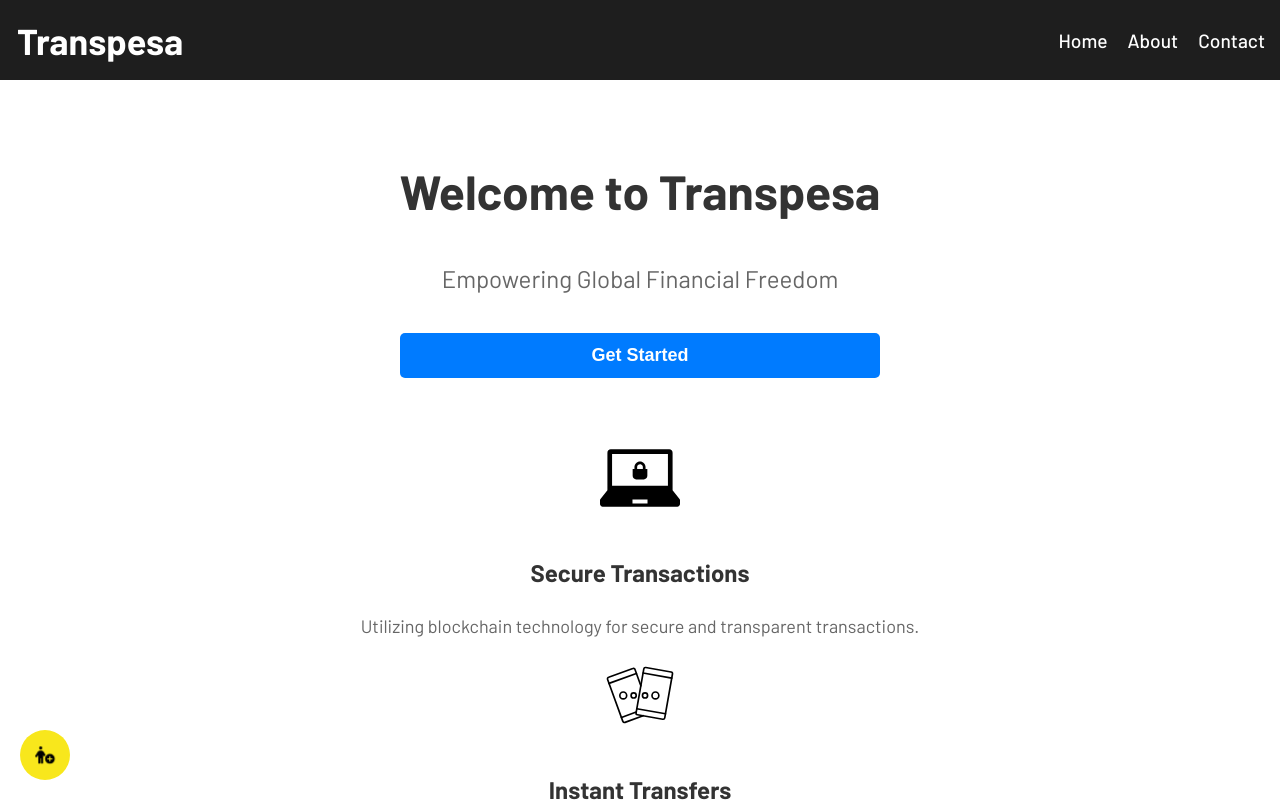
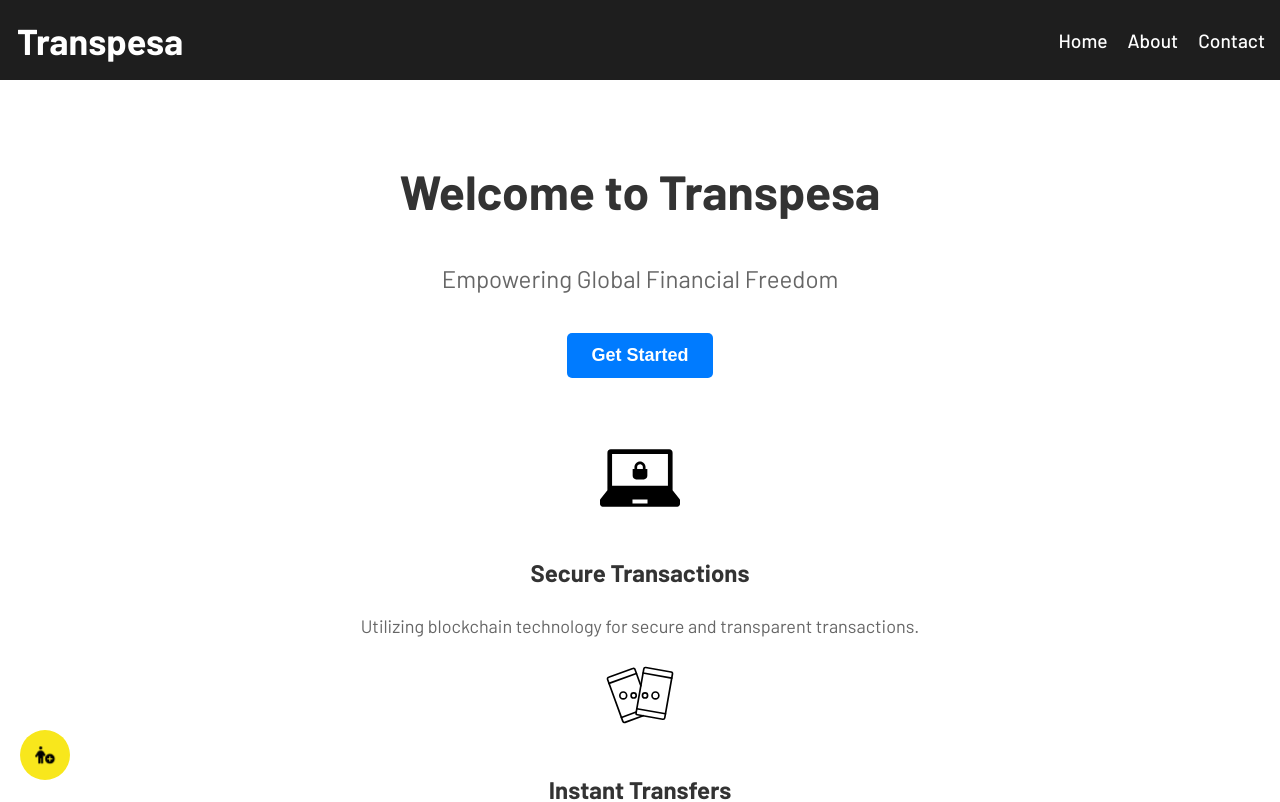
Before and after one commit to tufstraka/TLW, a React (Create React App) app: page / in a window 1280 px wide. Shown: the top 802 px of the page. Built offline with nearby package versions, Linux system fonts and the light colour scheme; no server answers.

Commit message:
Update LandingPage.js

```diff
--- a/src/components/LandingPage.js
+++ b/src/components/LandingPage.js
@@ -1,5 +1,5 @@
 import React from 'react';
-import { link } from "react-router-dom"
+import { Link } from "react-router-dom"
 import './landingstyles.css';
 
 const LandingPage = () => {
@@ -8,8 +8,10 @@ const LandingPage = () => {
       <div className="hero">
         <h1 className="title">Welcome to Transpesa</h1>
         <p className="subtitle">Empowering Global Financial Freedom</p>
+    <Link to="/timelock">
         <button className="cta-button">Get Started</button>
-      </div>
+    </Link>
+    </div>
       <div className="features">
         <div className="feature">
           <img src="/secure-pc-svgrepo-com.svg" alt="Secure Transactions" className="feature-icon" />
```
